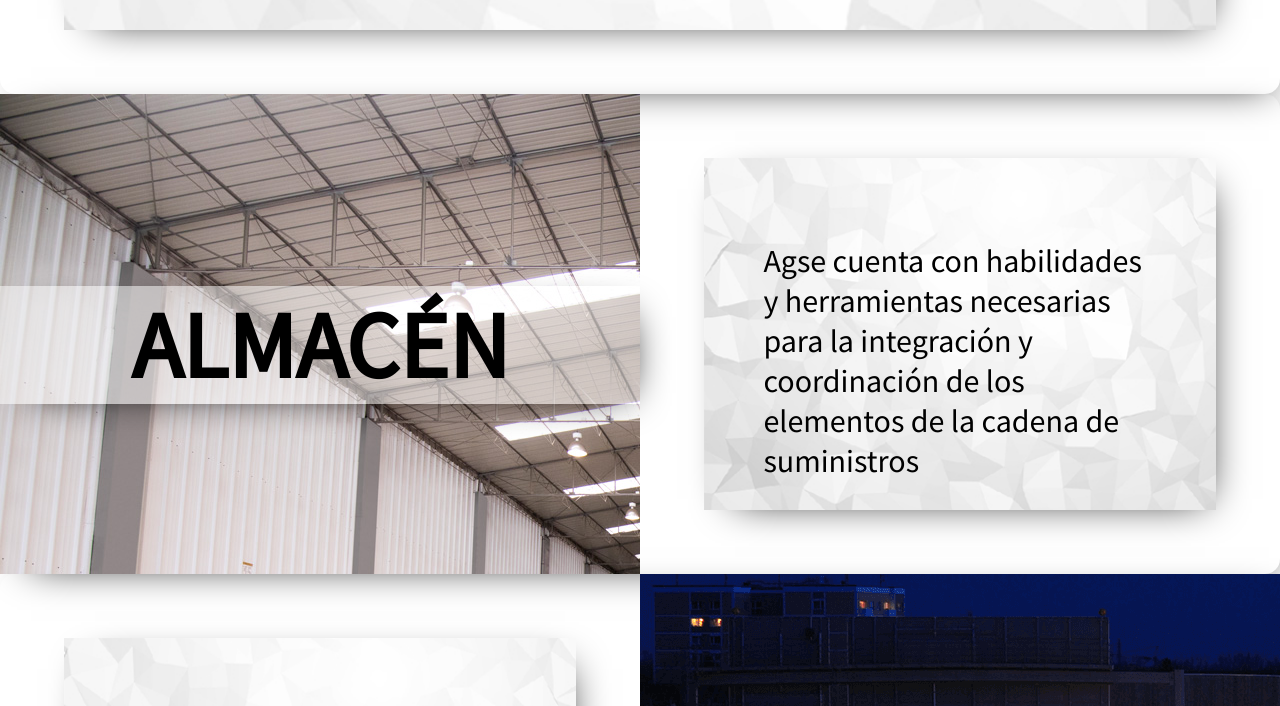
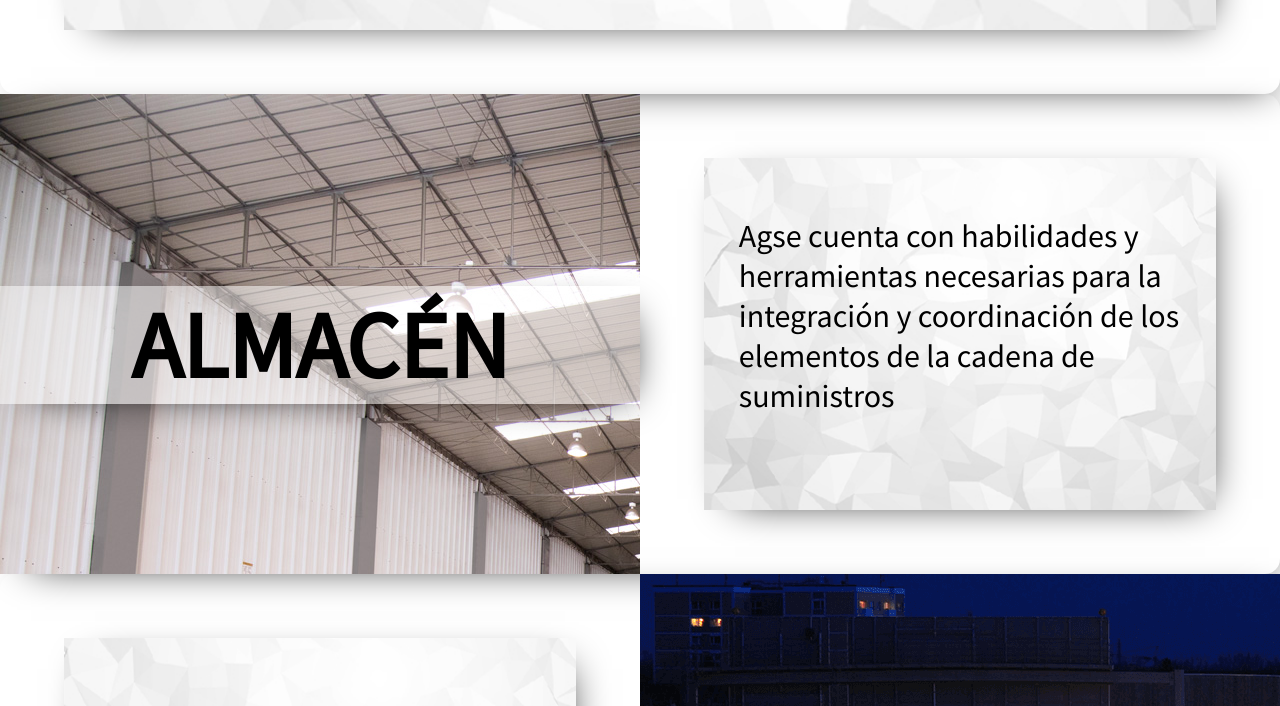
Before and after one commit to IsaacDdR/AGSE, a plain HTML site: page index.html in a window 1280 px wide. Shown: the part 437-1143 px from the top of the page. Drawn offline with Linux system fonts and the light colour scheme.

Commit message:
Fixed almacenaje text

```diff
--- a/styles.css
+++ b/styles.css
@@ -95,9 +95,11 @@ h3 {
   background-size : cover;
   background-image:url("back.jpg") ;
   flex: 1;
-  padding: 4%;
+  padding: 2%;
   margin:5%;
   box-shadow: 10px 10px 39px -21px rgba(0,0,0,1);
+  /*! padding-top: 0px; */
+  /*! margin-top: 0px; */
 }
 
 .text-wrapper{
```
